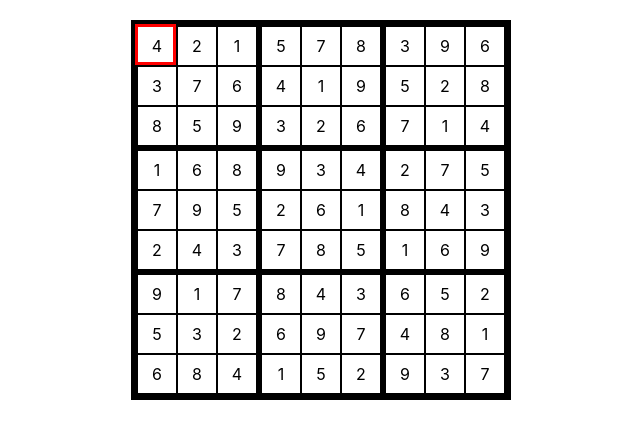
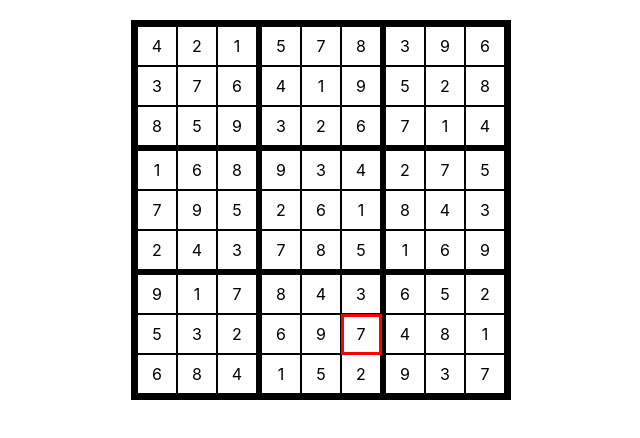
Before and after one commit to MrMagicPickle/sudoku, a React (Create React App) app in the folder app/: page / in a window 1280 px wide. Shown: the top 438 px of the page, without its empty margins (319-959 px from the left). Built offline with nearby package versions, Linux system fonts and the light colour scheme.

Commit message:
Added logic to move hint into position after render

```diff
--- a/app/src/Sudoku.tsx
+++ b/app/src/Sudoku.tsx
@@ -1,3 +1,4 @@
+import { useEffect } from "react";
 import { buildGridFromPuzzle, buildHints, makepuzzle, solvepuzzle } from "./sudoku-logic";
 import './Sudoku.css';
 
@@ -43,19 +44,30 @@ function Sudoku() {
     return divQuads;
   }
 
+  /* Sample of creating a single hint box. */
   const renderHints = () => {
+    return <div id="hint-1" className="hint"></div>
+  }
+
+  /* We need to move the hint into the correct position AFTER the grid is rendered. */
+  useEffect(() => {
     const hintKey = Object.keys(hintGroups)[0];
     const hintValues = hintValuesPerGroup[hintKey];
     const hintGroup = hintGroups[hintKey];
     console.log(hintValues, hintGroup, '<< hintValues, hintGroup');
 
     const [x, y] = hintGroup[0];
-    const cell = document.getElementById(`cell-${x}-${y}`);
+    const id = `cell-${x}-${y}`;
+    const cell = document.getElementById(id);
     const rect = cell?.getBoundingClientRect();
-    console.log(rect, '<< rect');
-    return <div className="hint" style={{ top: `${rect?.top}px`, left: `${rect?.left}px`}}></div>
+    console.log(id, x,y, '<< x,y');
+    console.log(cell, '<< cell');
+    console.log(rect, '<< rect ---');
 
-  }
+    const hint = document.getElementById('hint-1');
+    hint?.style.setProperty('top', `${rect?.top}px`);
+    hint?.style.setProperty('left', `${rect?.left}px`);
+  }, []);
 
   renderHints();
   return (
```
